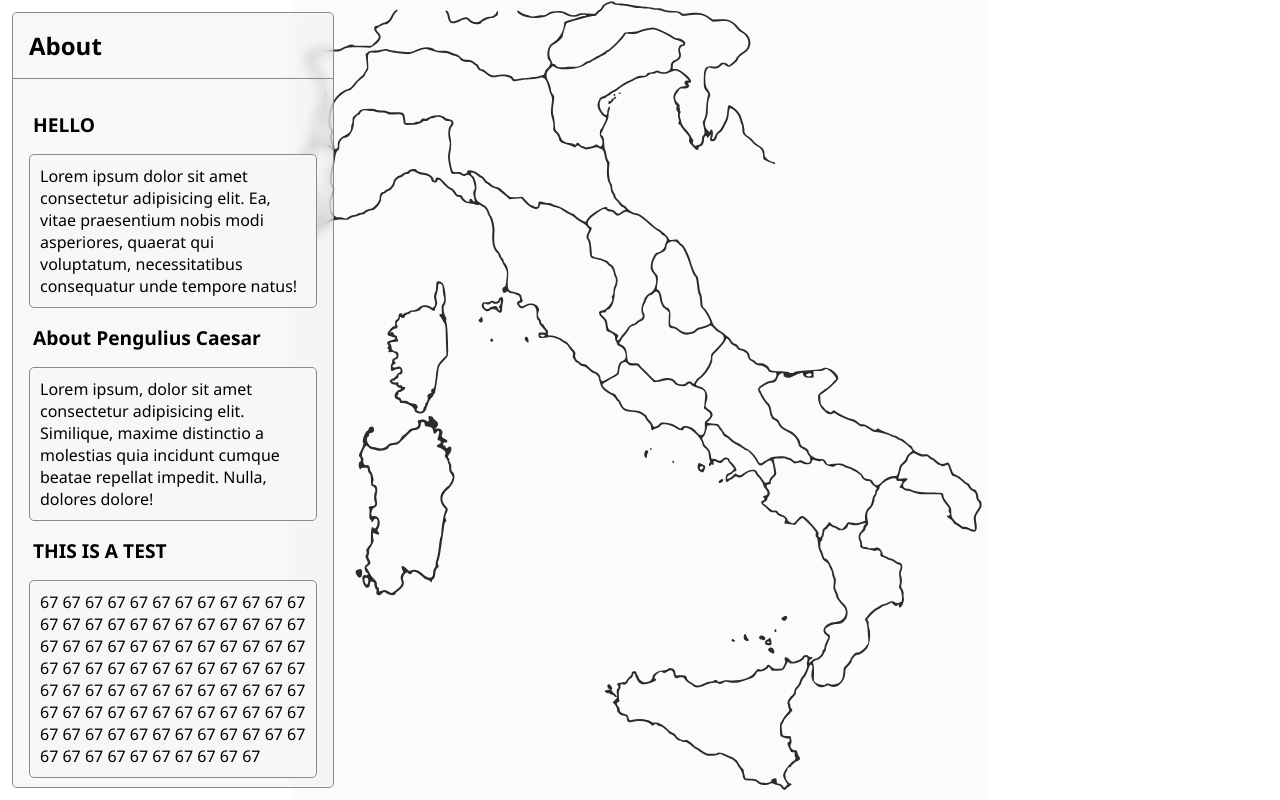
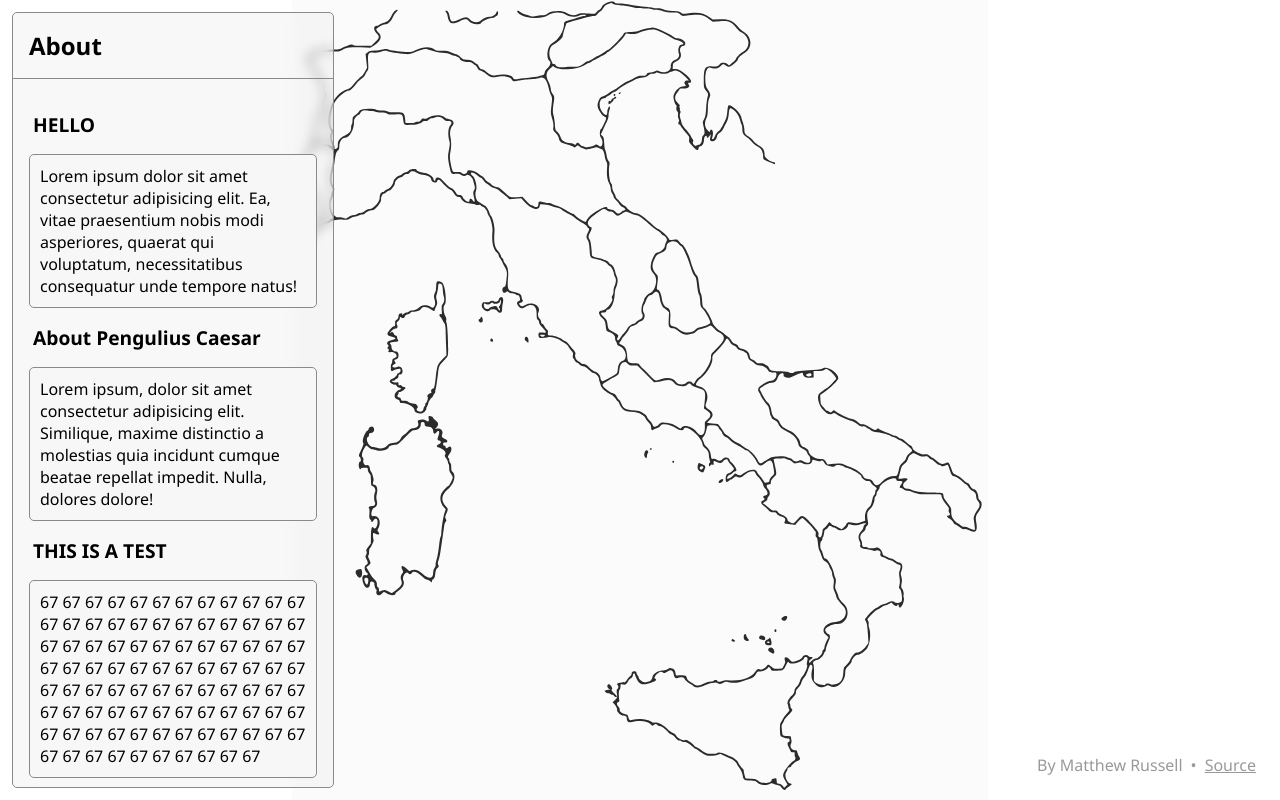
Before and after one commit to Destruction-Studios/InteractiveRomeMap, a plain HTML site: page index.html in a window 1280 px wide. Drawn offline with Linux system fonts and the light colour scheme.

Commit message:
Added Icon/Links

```diff
--- a/css/main.css
+++ b/css/main.css
@@ -14,6 +14,41 @@
   display: flex;
   height: 100vh;
   width: 100vh;
+}
+
+#links {
+  position: fixed;
+  bottom: 20px;
+  right: 20px;
+  z-index: 10;
+  user-select: none;
+}
+
+#links ul {
+  display: flex;
+  flex-direction: row;
+  list-style: none;
+  margin: 0;
+  padding: 0;
+}
+
+#links li {
+  display: inline-block;
+  margin: 0;
+  padding: 4px 4px;
+  background: transparent;
+
+  color: rgba(0, 0, 0, 0.4);
+}
+
+#links .linkable-text {
+  cursor: pointer;
+  transition: all 0.3s ease;
+}
+
+#links .linkable-text:hover {
+  transform: translateY(-2px);
+  color: rgb(52, 123, 255);
 }
 
 ::-webkit-scrollbar {
--- a/css/map.css
+++ b/css/map.css
@@ -13,11 +13,3 @@
 #map:active {
   cursor: grabbing;
 }
-
-#map rect,
-#map circle {
-  fill: #1a1a1a;
-  stroke: #444;
-  stroke-width: 2;
-  transition: fill 0.15s ease;
-}
--- /dev/null
+++ b/css/misc.css
@@ -0,0 +1,3 @@
+.underline-text {
+  text-decoration: underline;
+}
--- a/index.html
+++ b/index.html
@@ -4,10 +4,12 @@
     <meta charset="UTF-8" />
     <meta name="viewport" content="width=device-width, initial-scale=1.0" />
     <title>Rome Map</title>
+    <link rel="icon" href="assets/icon.png", type="image/png"></link>
     <link rel="stylesheet" href="css/main.css" />
     <link rel="stylesheet" href="css/sidebar.css" />
     <link rel="stylesheet" href="css/map.css" />
     <link rel="stylesheet" href="css/theme.css" />
+    <link rel="stylesheet" href="css/misc.css">
   </head>
   <body>
     <div id="map-window">
@@ -65,8 +67,16 @@
         </div>
         <div id="sidebar-resizer"></div>
       </aside>
+      <div id="links">
+        <ul>
+            <li>By Matthew Russell</li>
+            <li>•</li>
+            <li class="underline-text linkable-text" data-url="https://rome.julius.gg/source">Source</li>
+        </ul>
+      </div>
     </div>
   </body>
   <script src="js/sidebar_resizer.js"></script>
   <script src="js/map_manip.js"></script>
+  <script src="js/misc.js"></script>
 </html>
--- /dev/null
+++ b/js/misc.js
@@ -0,0 +1,8 @@
+const linkItems = document.querySelectorAll(".linkable-text");
+
+linkItems.forEach((item) => {
+  const url = item.dataset.url;
+  item.addEventListener("click", () => {
+    window.open(url, "_blank");
+  });
+});
```
Also changed, not shown: assets/icon.png (added).
